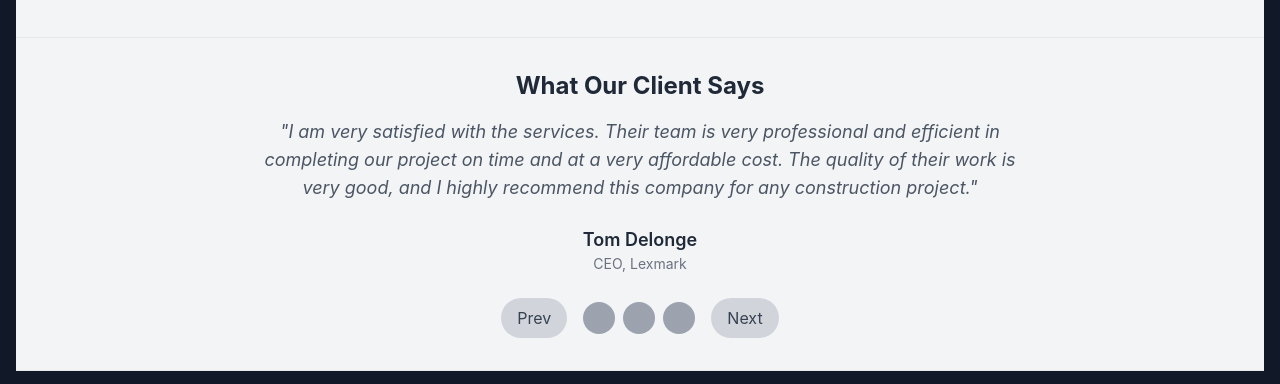
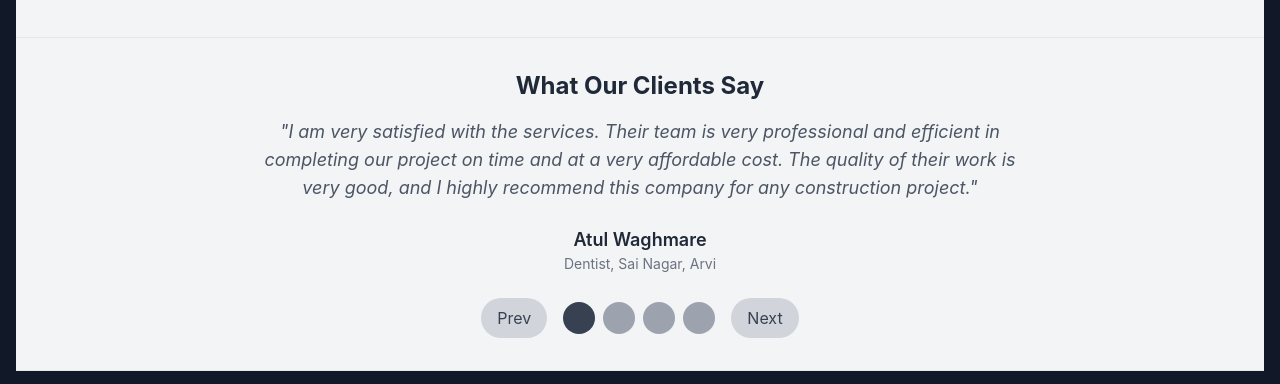
Before and after one commit to kpl-2704/DreamDesign3D, a React (Create React App) app: page / in a window 1280 px wide. Shown: the part 2013-2397 px from the top of the page. Built offline with nearby package versions, Linux system fonts and the light colour scheme.

Commit message:
testimonial add

```diff
--- a/src/App.js
+++ b/src/App.js
@@ -13,6 +13,7 @@ import ContactInfo from "./components/ContactInfo";
 import Footer from "./components/Footer";
 import "./index.css"; // Tailwind CSS file
 import ConstructionServices from "./components/Services/ConstructionService";
+import AboutUs from "./components/AboutUs";
 
 // Define restricted routes
 const restrictedRoutes = ["/restricted"];
@@ -120,6 +121,7 @@ function App() {
         <Route path="/services" element={<Services />} />
         <Route path="/contact_us" element={<ContactInfo />} />
         <Route path="/construction" element={<ConstructionServices />} />
+        <Route path="/about_us" element={<AboutUs />} />
 
         {/* Restricted Route Example */}
         <Route
--- a/src/components/AboutUs.jsx
+++ b/src/components/AboutUs.jsx
@@ -5,7 +5,8 @@ const AboutUs = () => {
     <div className="bg-white text-gray-800 py-4">
       <div className="h-40 bg-black flex items-center justify-center mb-6">
         <h1 className="text-4xl font-bold text-white  text-center mb-8">
-          About <br /> Dream Design 3D
+          About <br />
+          Dream Design 3D
         </h1>
       </div>
 
--- a/src/components/Hero.jsx
+++ b/src/components/Hero.jsx
@@ -1,4 +1,5 @@
 import React from "react";
+import { Link } from "react-router-dom";
 
 const Hero = () => {
   return (
@@ -16,8 +17,13 @@ const Hero = () => {
             We provide the best architectural design, construction, and building maintenance services to you.
           </p>
           <div className="flex gap-4">
-            <button className="bg-orange-500 px-6 py-3 rounded-md hover:bg-orange-600">Our Services</button>
-            <button className="border border-white px-6 py-3 rounded-md hover:bg-white hover:text-black">View Project</button>
+            <Link to={"/services"}>
+              <button className="bg-orange-500 px-6 py-3 rounded-md hover:bg-orange-600">Our Services</button>
+            </Link>
+            <Link to={"/projects"}>
+              {" "}
+              <button className="border border-white px-6 py-3 rounded-md hover:bg-white hover:text-black">View Project</button>
+            </Link>
           </div>
           <div className="mt-12 space-y-4 text-sm">
             <div className="flex items-center gap-2">
--- a/src/components/Navbar.jsx
+++ b/src/components/Navbar.jsx
@@ -5,11 +5,11 @@ const Navbar = () => {
   return (
     <nav className="bg-white text-gray-800 py-4 px-6 shadow-md">
       <div className="container mx-auto flex justify-between items-center">
-        <Link to={"/home"}>
+        <Link to={"/"}>
           <div className="text-2xl font-bold text-gray-800">DREAM DESIGN 3D</div>
         </Link>
         <div className="flex gap-6 items-center">
-          <a href="/home" className="hover:text-gray-500">
+          <a href="/" className="hover:text-gray-500">
             Home
           </a>
           <a href="/about_us" className="hover:text-gray-500">
--- a/src/components/Testimonial.jsx
+++ b/src/components/Testimonial.jsx
@@ -1,26 +1,66 @@
-import React from "react";
+import React, { useState } from "react";
+
+const testimonials = [
+  {
+    quote:
+      "I am very satisfied with the services. Their team is very professional and efficient in completing our project on time and at a very affordable cost. The quality of their work is very good, and I highly recommend this company for any construction project.",
+    name: "Atul Waghmare",
+    designation: "Dentist, Sai Nagar, Arvi"
+  },
+  {
+    quote: "The team provided exceptional service and delivered our project beyond expectations. Highly recommended!",
+    name: "Rajesh Sharma",
+    designation: "Business Owner, Delhi"
+  },
+  {
+    quote: "Their expertise in construction is outstanding. Our home renovation was seamless and stress-free.",
+    name: "Pooja Mehta",
+    designation: "Architect, Mumbai"
+  },
+  {
+    quote:
+      "Their expertise in construction is outstanding. Their service is excellent and also too much budget-friendly, Will suggest to take a chance to work with them.",
+    name: "Ashok Mehta",
+    designation: "Software Developer, Mumbai"
+  }
+];
 
 const Testimonial = () => {
+  const [currentIndex, setCurrentIndex] = useState(0);
+
+  const nextTestimonial = () => {
+    setCurrentIndex(prevIndex => (prevIndex + 1) % testimonials.length);
+  };
+
+  const prevTestimonial = () => {
+    setCurrentIndex(prevIndex => (prevIndex === 0 ? testimonials.length - 1 : prevIndex - 1));
+  };
+
   return (
     <section className="bg-gray-100 text-gray-800 py-8">
       <div className="text-center max-w-3xl mx-auto">
-        <h2 className="text-2xl font-bold mb-4">What Our Client Says</h2>
-        <p className="text-sm md:text-lg italic mb-6 text-gray-600">
-          "I am very satisfied with the services. Their team is very professional and efficient in completing our project on
-          time and at a very affordable cost. The quality of their work is very good, and I highly recommend this company for
-          any construction project."
-        </p>
-        <h3 className="font-semibold text-lg">Tom Delonge</h3>
-        <p className="text-sm text-gray-500">CEO, Lexmark</p>
+        <h2 className="text-2xl font-bold mb-4">What Our Clients Say</h2>
+        <p className="text-sm md:text-lg italic mb-6 text-gray-600">"{testimonials[currentIndex].quote}"</p>
+        <h3 className="font-semibold text-lg">{testimonials[currentIndex].name}</h3>
+        <p className="text-sm text-gray-500">{testimonials[currentIndex].designation}</p>
         <div className="flex justify-center items-center gap-4 mt-6">
-          <button className="px-4 py-2 bg-gray-300 rounded-full text-gray-700 hover:bg-gray-400 transition-colors">Prev</button>
+          <button
+            onClick={prevTestimonial}
+            className="px-4 py-2 bg-gray-300 rounded-full text-gray-700 hover:bg-gray-400 transition-colors"
+          >
+            Prev
+          </button>
           <div className="flex gap-2">
-            {/* Placeholders for profile images */}
-            <div className="w-8 h-8 bg-gray-400 rounded-full" />
-            <div className="w-8 h-8 bg-gray-400 rounded-full" />
-            <div className="w-8 h-8 bg-gray-400 rounded-full" />
+            {testimonials.map((_, index) => (
+              <div key={index} className={`w-8 h-8 rounded-full ${currentIndex === index ? "bg-gray-700" : "bg-gray-400"}`} />
+            ))}
           </div>
-          <button className="px-4 py-2 bg-gray-300 rounded-full text-gray-700 hover:bg-gray-400 transition-colors">Next</button>
+          <button
+            onClick={nextTestimonial}
+            className="px-4 py-2 bg-gray-300 rounded-full text-gray-700 hover:bg-gray-400 transition-colors"
+          >
+            Next
+          </button>
         </div>
       </div>
     </section>
```
